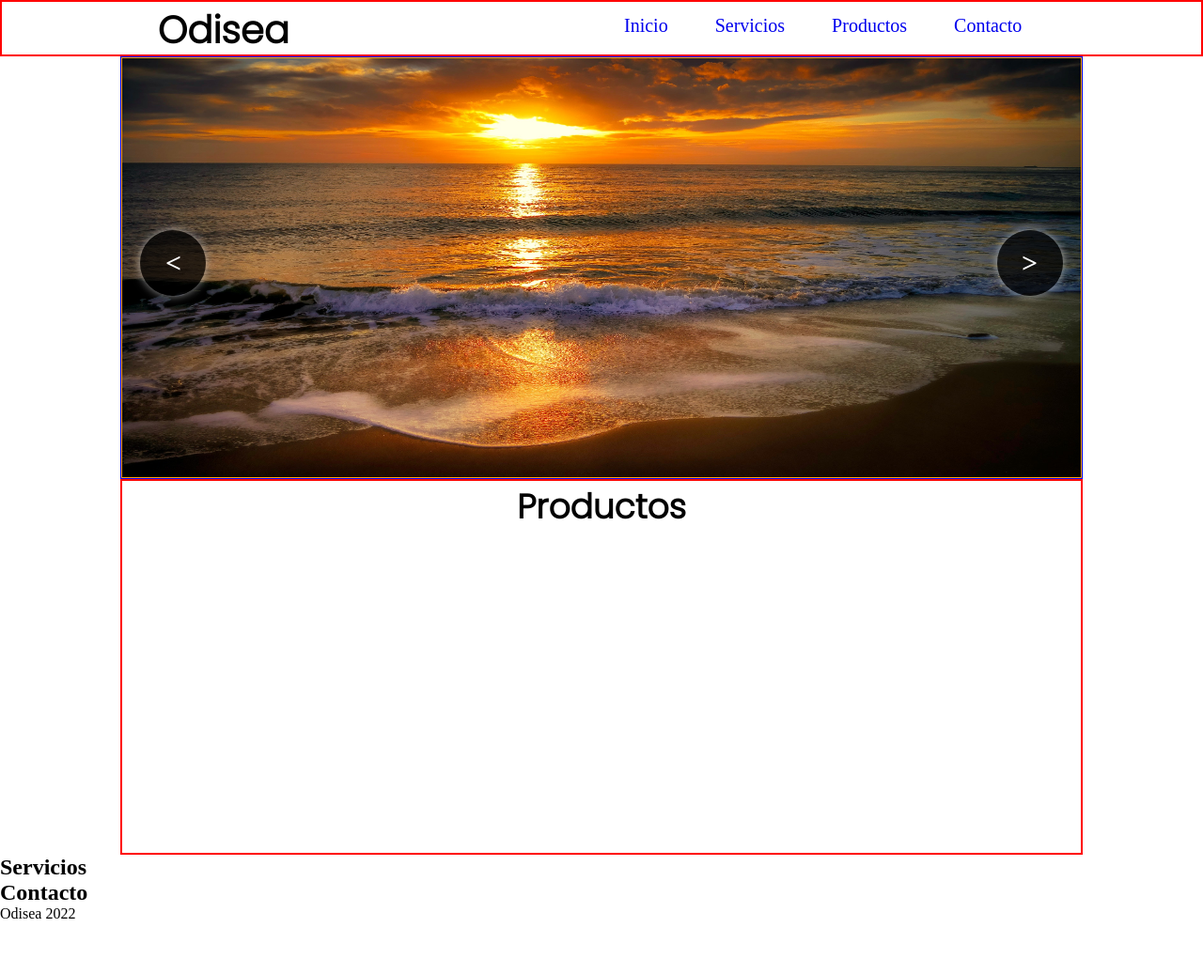
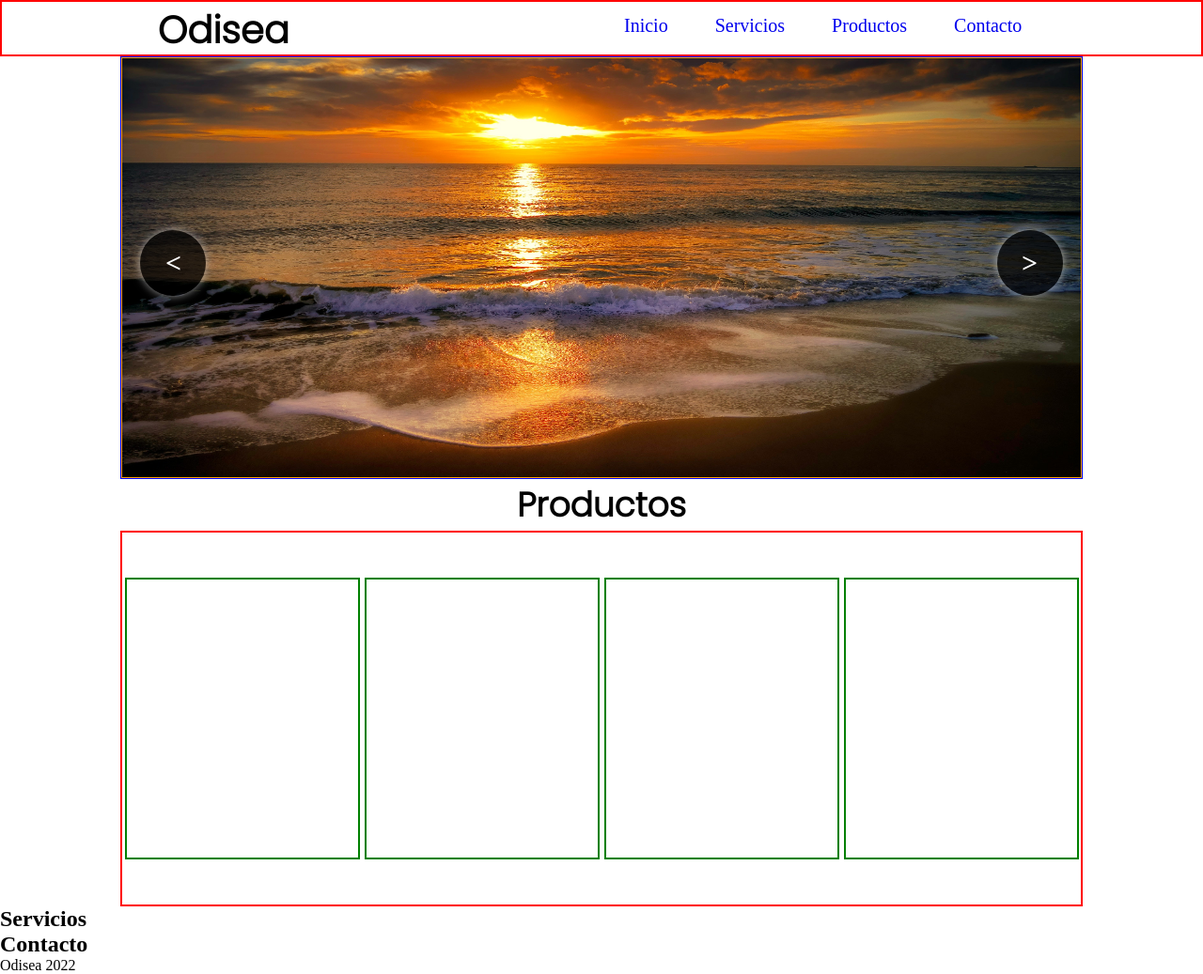
Before and after one commit to juanhb9/odisea, a plain HTML site: page index.html in a window 1280 px wide. Shown: the whole page at 94% size. Before the commit the page ends 982 px from the top, so only its background shows below. Drawn offline with Linux system fonts and the light colour scheme.

Commit message:
definiendo margenenes productos

```diff
--- a/css/style.css
+++ b/css/style.css
@@ -41,7 +41,6 @@ header h1{
     font-family: 'Poppins', sans-serif;
 
 }
-
 
 /* fin header */
 
@@ -131,10 +130,26 @@ img{
     border:2px solid red;
     height: 400px;
     margin: 0 auto;
+    display: flex;
 }
 
 .prod{
     font-size: 36px;
     text-align: center;
     font-family: 'Poppins', sans-serif;
+
 }
+
+
+.produc{
+    width: 250px;
+    height: 300px;
+    border: 2px solid green;
+
+
+}
+
+.productos{
+    justify-content: space-around;
+    align-items: center;
+}
--- a/index.html
+++ b/index.html
@@ -39,9 +39,21 @@
 
 
 <!-- finCarrusel -->
+<h2 class="prod">Productos</h2>
+    <section class="productos contenedor_prod">
 
-    <section class="productos contenedor_prod">
-        <h2 class="prod">Productos</h2>
+        <div class="produc prod_1">
+
+        </div>
+        <div class="produc prod_2">
+
+        </div>
+        <div class="produc prod_3">
+
+        </div>
+        <div class="produc prod_4">
+
+        </div>
     </section>
     <section>
         <h2>Servicios</h2>
```
